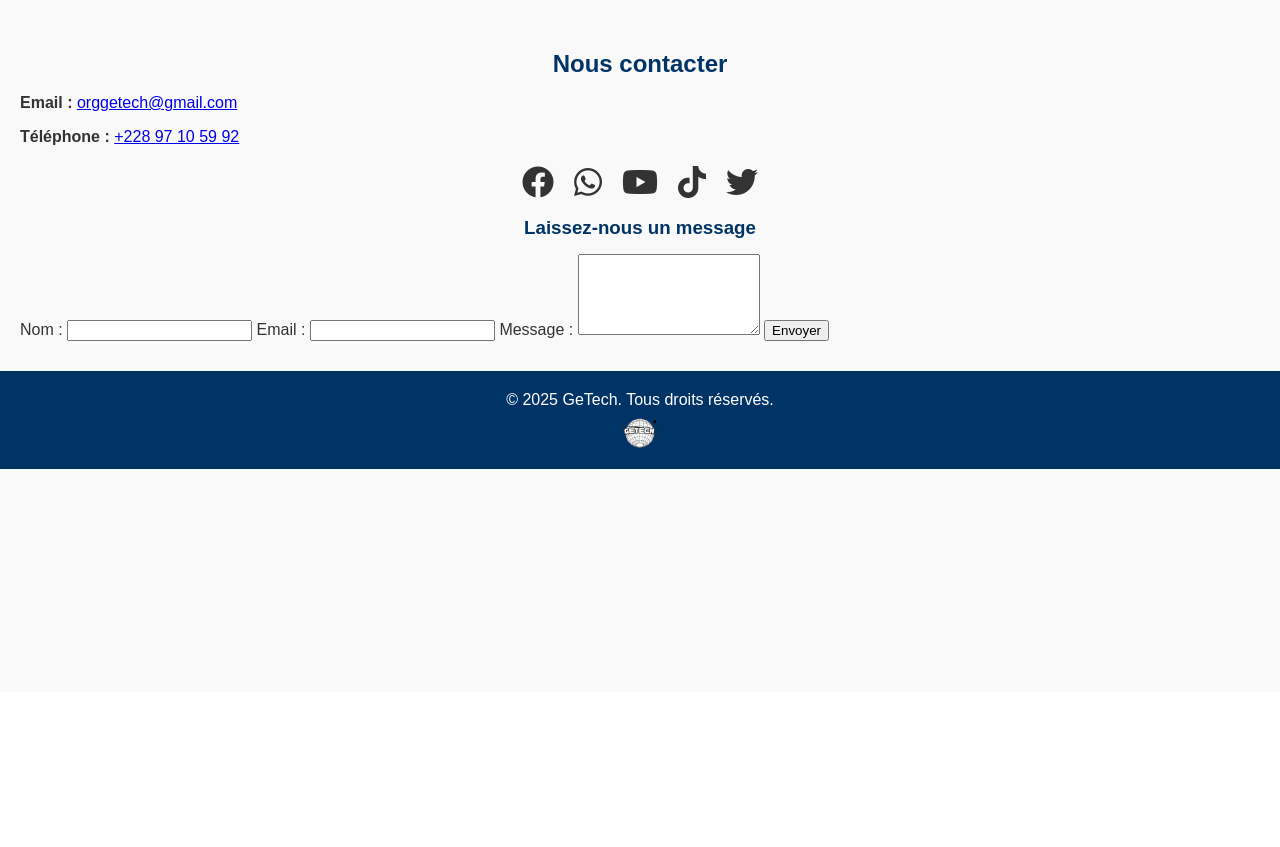
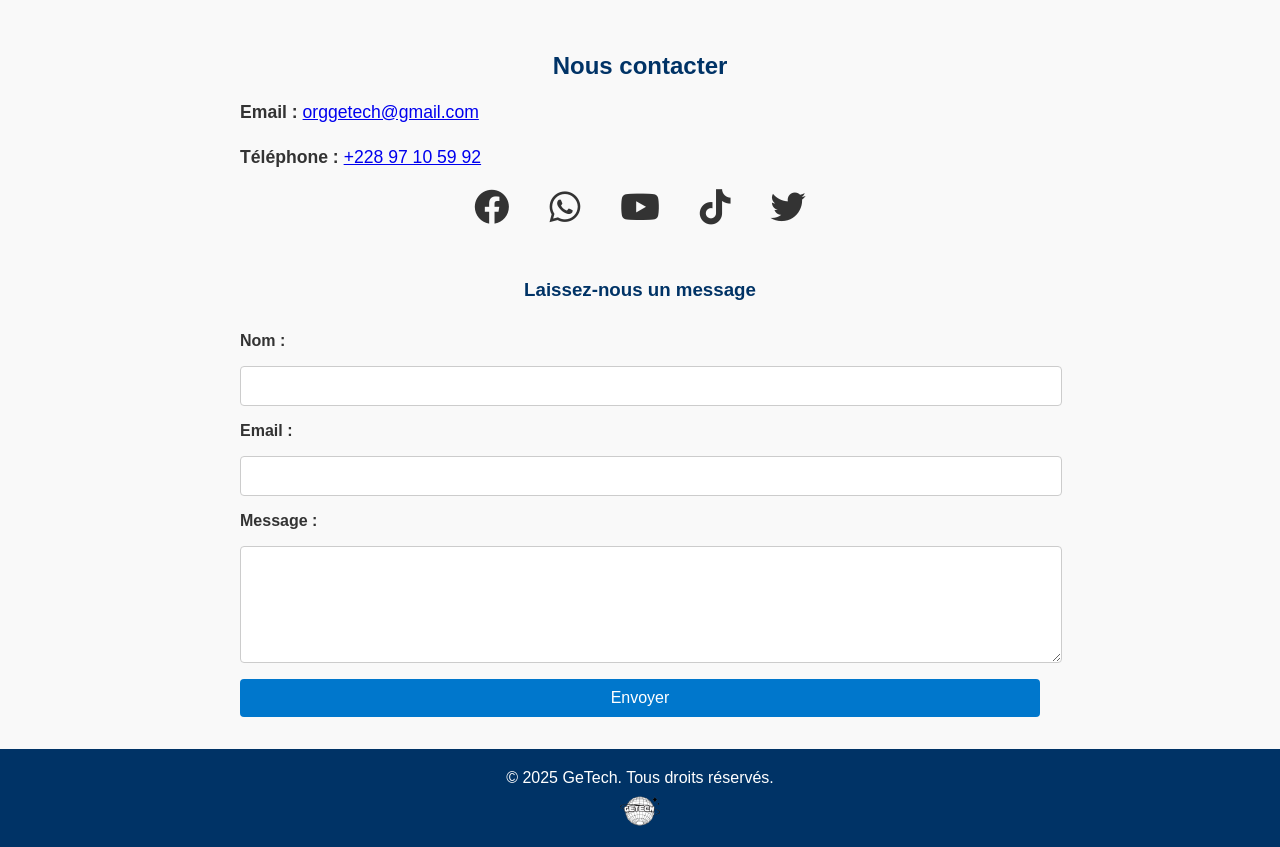
Before and after one commit to getech-team/getech, a PHP site: page /contacts.html in a window 1280 px wide. Shown: the part 108-955 px from the top of the page. Before the commit the page ends 577 px from the top, so only its background shows below. Run offline with PHP 8.4, Linux system fonts and the light colour scheme.

Commit message:
Update styles.css

```diff
--- a/styles.css
+++ b/styles.css
@@ -143,3 +143,63 @@ footer p {
         right: 20px;
     }
 }
+
+        .contacts {
+            max-width: 800px;
+            margin: 0 auto;
+            padding: 2rem;
+        }
+
+        .contacts h2 {
+            text-align: center;
+            margin-bottom: 1rem;
+        }
+
+        .contacts p, .contacts a {
+            font-size: 1.1rem;
+            line-height: 1.6;
+        }
+
+        .social-icons {
+            text-align: center;
+            margin: 1rem 0;
+        }
+
+        .social-icons a {
+            margin: 0 10px;
+            color: #333;
+        }
+
+        .contact-form {
+            display: flex;
+            flex-direction: column;
+            gap: 1rem;
+            margin-top: 2rem;
+        }
+
+        .contact-form label {
+            font-weight: bold;
+        }
+
+        .contact-form input,
+        .contact-form textarea {
+            padding: 10px;
+            border: 1px solid #ccc;
+            border-radius: 4px;
+            font-size: 1rem;
+            width: 100%;
+        }
+
+        .contact-form button {
+            padding: 10px;
+            background-color: #0077cc;
+            color: white;
+            border: none;
+            border-radius: 4px;
+            font-size: 1rem;
+            cursor: pointer;
+        }
+
+        .contact-form button:hover {
+            background-color: #005fa3;
+        }
```
